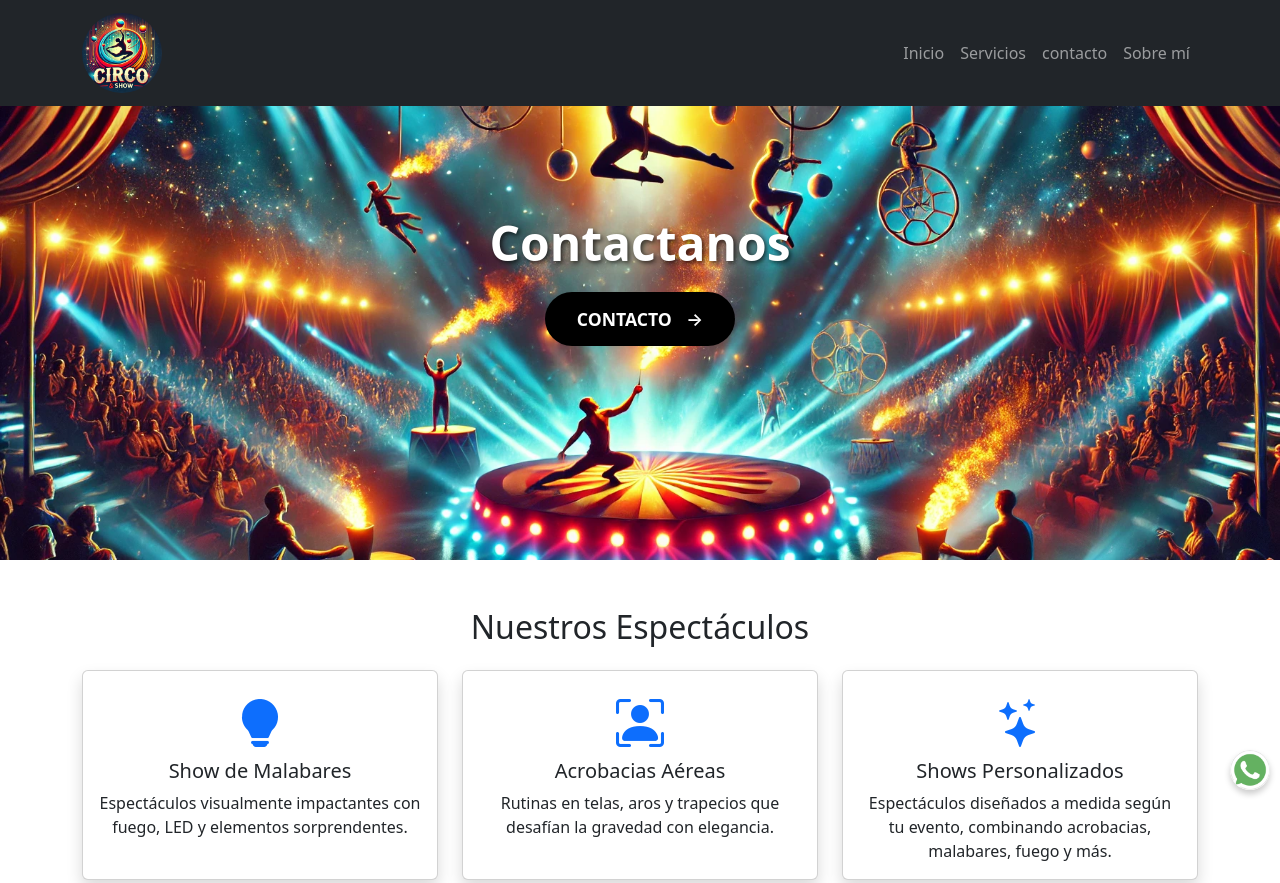
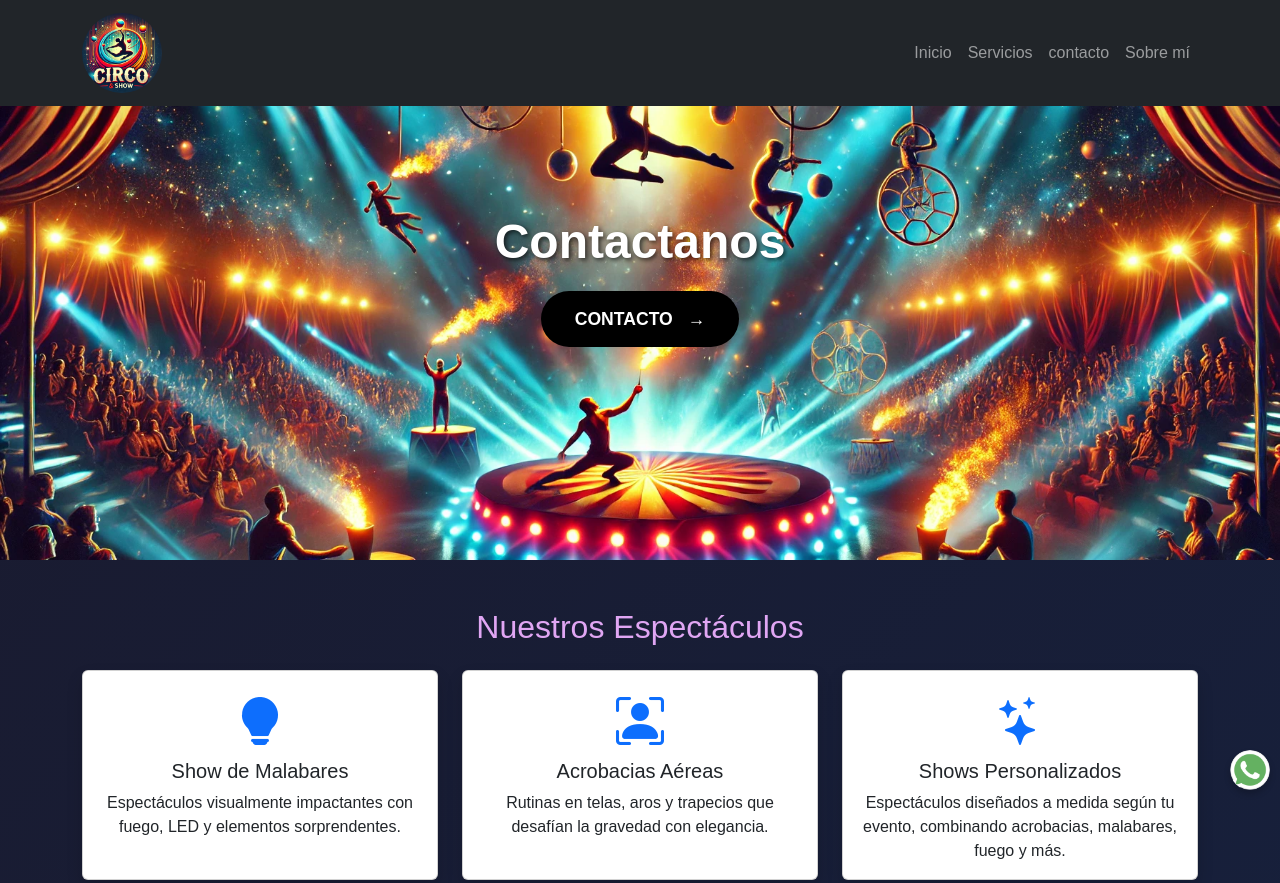
Before and after one commit to julipatepa/circus, a plain HTML site: page services.html in a window 1280 px wide. Shown: the top 883 px of the page. Drawn offline with nearby package versions, Linux system fonts and the light colour scheme.

Commit message:
cambios6

```diff
--- a/css/styles.css
+++ b/css/styles.css
@@ -1,50 +1,77 @@
-/* styles.css */
+/* General */
+body {
+    background: linear-gradient(135deg, #1A1A2E, #16213E);
+    color: #E0A6F3;
+    font-family: 'Arial', sans-serif;
+}
+
+/* Contenedor principal */
+.content-container {
+    background: rgba(20, 20, 40, 0.9);
+    padding: 2rem;
+    border-radius: 15px;
+    box-shadow: 0 0 15px rgba(255, 255, 255, 0.2);
+}
+
+/* Títulos */
+h1, h2 {
+    color: #E0A6F3;
+}
+
+/* Título principal */
+.title {
+    font-size: 3rem;
+    font-weight: 700;
+    color: white;
+    text-shadow: 2px 2px 5px rgba(0, 0, 0, 0.7);
+    margin-bottom: 20px;
+}
+
+/* Iconos de servicio */
 .service-icon {
     font-size: 3rem;
 }
+
+/* Tarjetas */
 .card:hover {
     transform: scale(1.05);
-    transition: 0.3s ease-in-out;
-}
-.service-icon {
-    font-size: 3rem;
-}
-.card:hover {
-    box-shadow: 0px 4px 15px rgba(0, 0, 0, 0.2);
-    transition: 0.3s ease-in-out;
+    box-shadow: 0px 6px 20px rgba(0, 0, 0, 0.25);
+    transition: transform 0.3s ease-in-out, box-shadow 0.3s ease-in-out;
 }
 
+/* Botón de WhatsApp */
 .whatsapp-button {
     position: fixed;
-    bottom: 10px; /* Distancia desde la parte inferior */
-    right: 10px; /* Distancia desde el lado derecho */
-    z-index: 1000; /* Asegura que esté sobre otros elementos */
+    bottom: 10px;
+    right: 10px;
+    z-index: 1000;
 }
 
 .whatsapp-button img {
-    width: 40px; /* Tamaño pequeño */
-    height: 40px; /* Tamaño pequeño */
-    border-radius: 50%; /* Hace el botón redondo */
-    box-shadow: 0 4px 6px rgba(0, 0, 0, 0.2); /* Sombra para destacar */
+    width: 40px;
+    height: 40px;
+    border-radius: 50%;
+    box-shadow: 0 4px 6px rgba(0, 0, 0, 0.2);
     transition: transform 0.3s ease, box-shadow 0.3s ease;
 }
 
 .whatsapp-button img:hover {
-    transform: scale(1.1); /* Efecto de zoom al pasar el mouse */
-    box-shadow: 0 6px 8px rgba(0, 0, 0, 0.3); /* Aumenta la sombra al hacer hover */
+    transform: scale(1.1);
+    box-shadow: 0 6px 8px rgba(0, 0, 0, 0.3);
 }
 
+/* Botón profesional */
 .professional-button {
     display: inline-block;
-        padding: 12px 30px;
+    padding: 0.8rem 2rem;
     font-size: 1.1rem;
     font-weight: 600;
     color: white;
     text-transform: uppercase;
     text-decoration: none;
-        background-color: black; /* Fondo negro */
-        border: 2px solid transparent; /* Sin borde visible inicialmente */
-        border-radius: 30px; /* Bordes redondeados */
+    background-color: black;
+    border: 2px solid transparent;
+    border-radius: 30px;
     transition: all 0.3s ease;
     position: relative;
 }
@@ -56,22 +83,35 @@
 }
 
 .professional-button:hover {
-        background-color: white; /* Fondo blanco al pasar el cursor */
-        color: black; /* Texto negro */
-        border-color: black; /* Borde negro al hacer hover */
+    background-color: white;
+    color: black;
+    border-color: black;
+    box-shadow: 0px 8px 15px rgba(0, 0, 0, 0.2);
 }
 
 .professional-button:hover .arrow {
-        transform: translateX(5px); /* Desplazamiento de la flecha */
+    transform: translateX(5px);
 }
 
-    .professional-button:hover {
-        box-shadow: 0px 8px 15px rgba(0, 0, 0, 0.2); /* Sombra elegante */
+/* Insignias */
+.badge {
+    background: #A65FCF;
+    font-size: 1.2em;
 }
-    .title {
-        font-size: 3rem; /* Tamaño grande para resaltar */
-        font-weight: 700; /* Negrita */
-        color: white; /* Texto blanco */
-        text-shadow: 2px 2px 5px rgba(0, 0, 0, 0.7); /* Sombra para sobresalir */
-        margin-bottom: 20px; /* Separación del botón */
+
+/* Contacto */
+.contacto p {
+    color: #FFD700;
 }
+
+/* Iconos sociales */
+.social-icons a {
+    color: #FFD700;
+    font-size: 1.5rem;
+    margin: 0 10px;
+    transition: transform 0.3s;
+}
+
+.social-icons a:hover {
+    transform: scale(1.2);
+}
```
Also changed, not shown: cv.html (+3 -32 lines), index.html (+5 -5 lines). Lines whose indentation alone changed are shown as unchanged.
